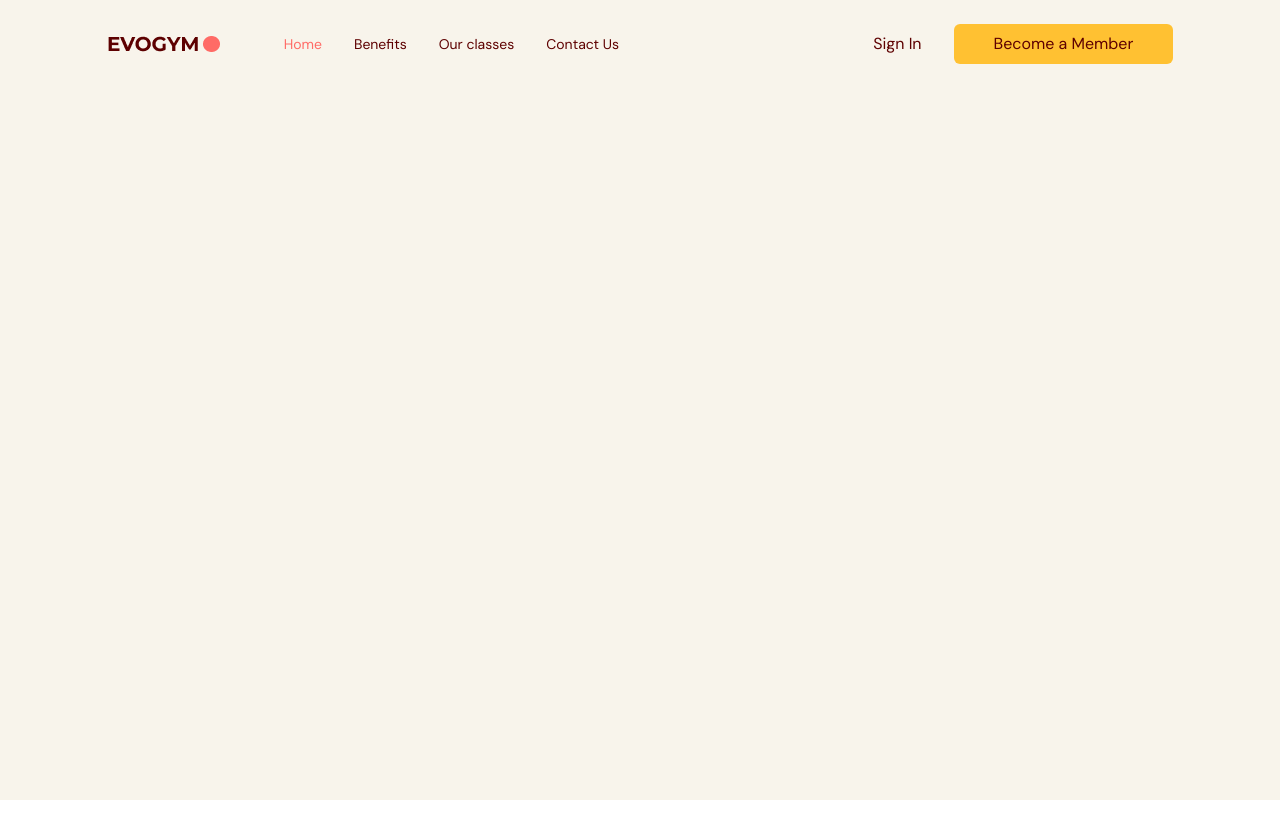
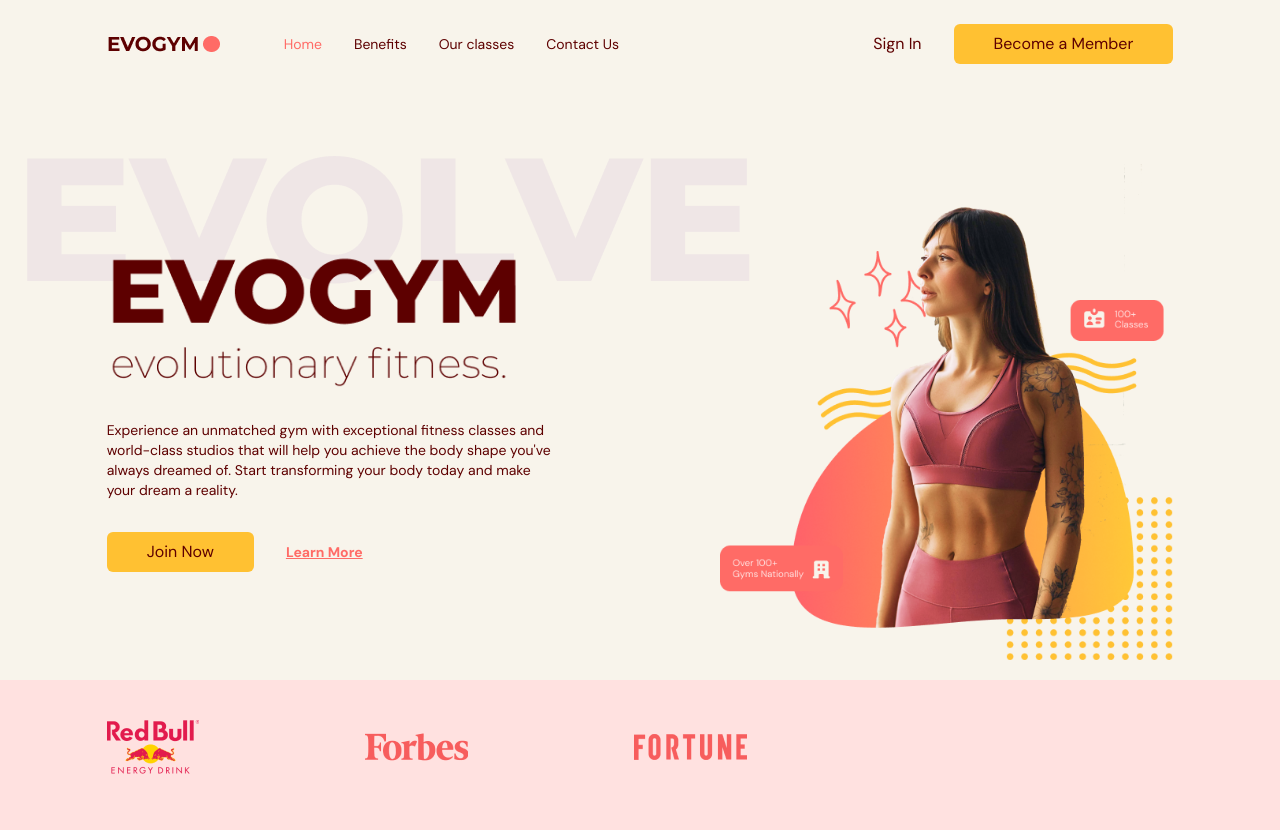
Before and after one commit to PatrikasDapsys/gym-react-ts, a React (Vite) app: page / in a window 1280 px wide. Before the commit the page ends 800 px from the top, so only its background shows below. Built offline with nearby package versions, Linux system fonts and the light colour scheme.

Commit message:
home page complete

```diff
--- a/src/App.tsx
+++ b/src/App.tsx
@@ -1,4 +1,5 @@
 import Navbar from "@/scenes/navbar";
+import Home from "@/scenes/home";
 import { useEffect, useState } from "react";
 import { SelectedPage } from "@/shared/types";
 
@@ -26,6 +27,7 @@
         selectedPage={selectedPage}
         setSelectedPage={setSelectedPage}
       />
+      <Home setSelectedPage={setSelectedPage}/>
     </div>
   );
 }
--- /dev/null
+++ b/src/scenes/home/index.tsx
@@ -0,0 +1,97 @@
+import useMediaQuery from "@/hooks/useMediaQuery";
+import ActionButton from "@/shared/ActionButton";
+import { SelectedPage } from "@/shared/types";
+import HomePageText from "@/assets/HomePageText.png";
+import HomePageGraphic from "@/assets/HomePageGraphic.png";
+import SponsorRedBull from "@/assets/SponsorRedBull.png";
+import SponsorForbes from "@/assets/SponsorForbes.png";
+import SponsorFortune from "@/assets/SponsorFortune.png";
+import AnchorLink from "react-anchor-link-smooth-scroll";
+import { motion } from "framer-motion";
+
+type Props = {
+  setSelectedPage: (value: SelectedPage) => void;
+};
+
+const Home = ({ setSelectedPage }: Props) => {
+  const isAboveMediumScreens = useMediaQuery("(min-width: 1060px)");
+
+  return (
+    <section id="home" className="gap-16 bg-gray-20 py-20 md:h-full md:pb-0">
+      {/* IMAGE AND MAIN HEADER */}
+      <motion.div
+        className="mx-auto w-5/6 items-center justify-center md:flex md:h-5/6"
+        onViewportEnter={() => setSelectedPage(SelectedPage.Home)}
+      >
+        {/* MAIN HEADER */}
+        <div className="z-10 mt-32 md:basis-3/5">
+          {/* HEADINGS */}
+          <motion.div
+            initial="hidden"
+            whileInView="visible"
+            viewport={{ once: true, amount: 0.5 }}
+            transition={{ duration: 0.5 }}
+            variants={{
+              hidden: { opacity: 0, x: -50 },
+              visible: { opacity: 1, x: 0 },
+            }}
+            className="md:-mt-20"
+          >
+            <div className="relative">
+              <div className="before:absolute before:-left-20 before:-top-20 before:z-[-1] md:before:content-evolvetext">
+                <img src={HomePageText} alt="home-page-text" />
+              </div>
+            </div>
+            <p className="mt-8 text-sm">
+              Experience an unmatched gym with exceptional fitness classes and
+              world-class studios that will help you achieve the body shape
+              you've always dreamed of. Start transforming your body today and
+              make your dream a reality.
+            </p>
+          </motion.div>
+          {/* ACTIONS */}
+          <motion.div
+            initial="hidden"
+            whileInView="visible"
+            viewport={{ once: true, amount: 0.5 }}
+            transition={{ delay: 0.2, duration: 0.5 }}
+            variants={{
+              hidden: { opacity: 0, x: -50 },
+              visible: { opacity: 1, x: 0 },
+            }}
+            className="mt-8 flex items-center gap-8"
+          >
+            <ActionButton setSelectedPage={setSelectedPage}>
+              Join Now
+            </ActionButton>
+            <AnchorLink
+              className="text-sm font-bold text-primary-500 underline hover:text-secondary-500"
+              onClick={() => setSelectedPage(SelectedPage.ContactUs)}
+              href={`#${SelectedPage.ContactUs}`}
+            >
+              <p>Learn More</p>
+            </AnchorLink>
+          </motion.div>
+        </div>
+        {/* IMAGE */}
+        <div className="flex basis-3/5 justify-center md:z-10 md:ml-40 md:mt-16 md:justify-items-end">
+          <img src={HomePageGraphic} alt="home-pageGraphic" />
+        </div>
+      </motion.div>
+      {/* SPONSORS */}
+      {isAboveMediumScreens && (
+        <div className="h-[150px] w-full bg-primary-100 py-10">
+          <div className="mx-auto w-5/6">
+            <div className="flex w-3/5 items-center justify-between gap-8">
+              <img src={SponsorRedBull} alt="redbull-sponsor" />
+              <img src={SponsorForbes} alt="forbes-sponsor" />
+              <img src={SponsorFortune} alt="fortune-sponsor" />
+            </div>
+          </div>
+        </div>
+      )}
+    </section>
+  );
+};
+
+export default Home;
```
